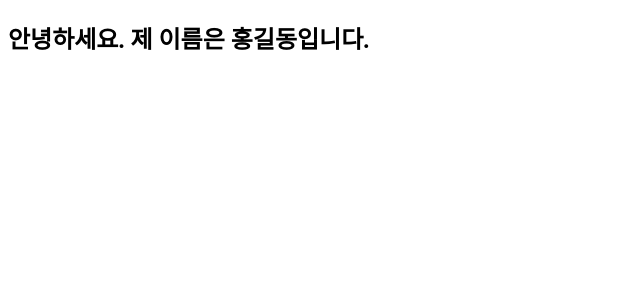
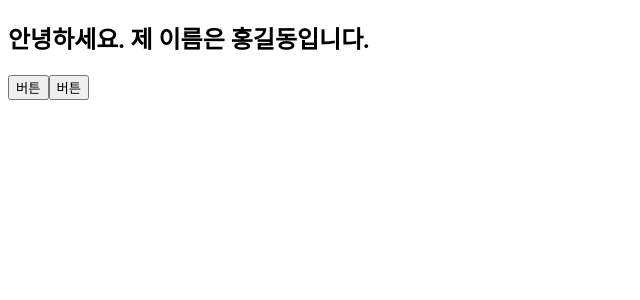
Before and after one commit to Moon-YJ/react-first, a React (Create React App) app: page / in a window 1280 px wide. Shown: the top 300 px of the page, without its empty margins (0-640 px from the left). Built offline with nearby package versions, Linux system fonts and the light colour scheme.

Commit message:
이벤트 연결 및 지역변수 대신 State 사용하는 이유 정리

```diff
--- a/src/App.jsx
+++ b/src/App.jsx
@@ -1,6 +1,20 @@
 function App() {
+	console.log('re-render');
+	//해당 경우에는 이벤트 발생시 State의 정보값을 변경하는것이 아닌
+	//일반 변수의 값을 변경하고 있기 때문에
+	//react입장에서는 해당 내용의 변경사항을 중요하게 인식하지 않아서 컴포넌트 재호출(재렌더)하지 않음
+	let num = 0;
+
 	const name = '홍길동';
 	const cl_name = 'wrap';
+
+	const changeButton = (e, txt) => {
+		e.target.innerText = txt + num++;
+	};
+
+	const changeBtn = (e, txt) => {
+		e.target.innerText = txt;
+	};
 
 	/*
 		JSX문 내부 {}안에서 가능한 연산은 제한적
@@ -9,18 +23,31 @@ function App() {
 			- 반복문 (map)
 	*/
 
+	// 위와 같이 직접 변수값을 변경해도 화면의 변경은 일어나지만 해당 변경사항은 리액트의 제어에서 벗어난 일반적인 DOM의 구조가 변경되는것 뿐
+	// 굳이 번거롭게 일반 변수가 아닌 State라는 것만 가지고 화면을 제어하도록 강제하는 이유
+
 	return (
 		// 주석 가능
 		<>
 			{/* JSX문 안쪽에서는 주석도 연산이 필요하기 때문에 중괄호 처리 */}
 			<section className={cl_name}>
 				<h1>안녕하세요. 제 이름은 {name}입니다.</h1>
+				<button onClick={(e) => changeBtn(e, 'button2')}>버튼</button>
+				<button onClick={(e) => changeButton(e, 'button')}>버튼</button>
 			</section>
 		</>
 	);
 }
 
 export default App;
+
+/*
+	리액트에서의 re-render, re-paint
+		- re-render: 해당 컴포넌트를 재호출
+		- 리액트에서 re-render 발생시키면서 실제 다음의 두 경우에만 발생
+			1. state라는 정보값이 변경되거나
+			2. 물리적으로 JSX의 구조가 변경되거나
+*/
 
 /*
 	1. 리액트에서 번들러가 필요한 이유
```
